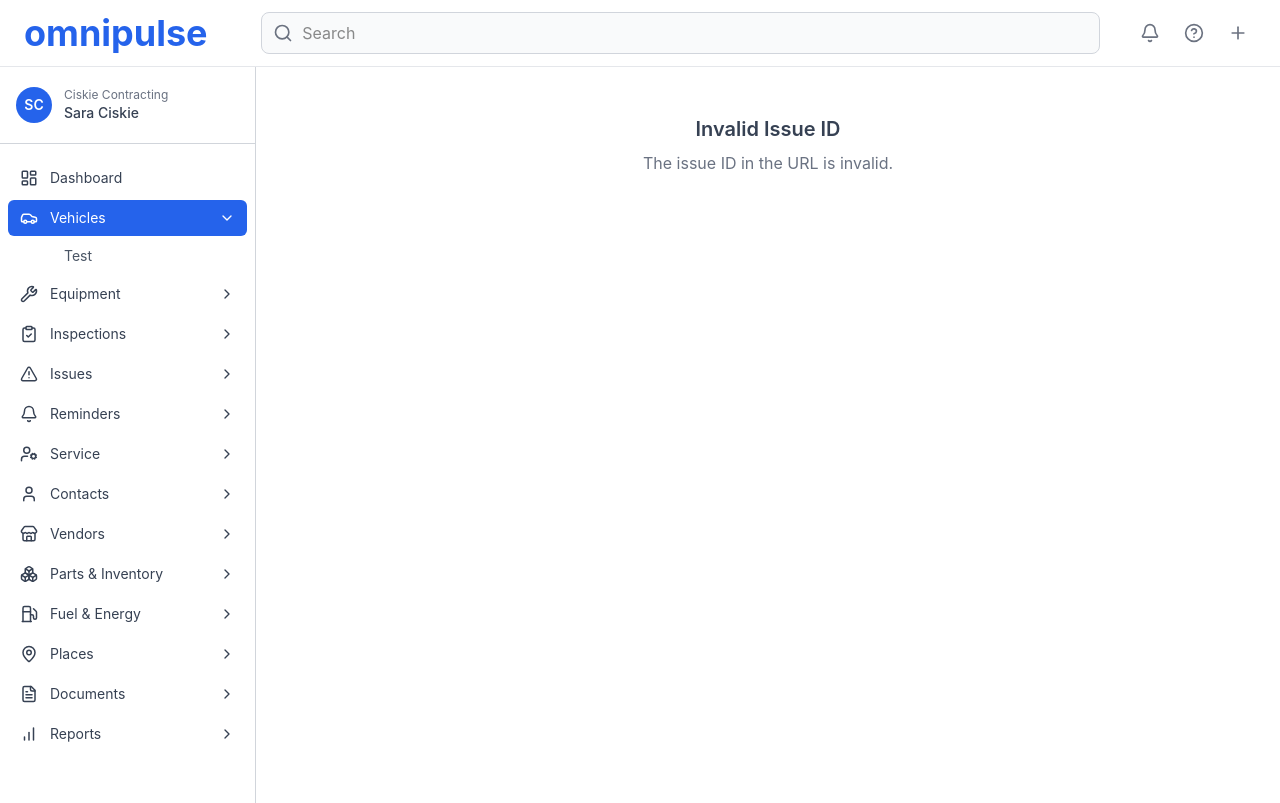
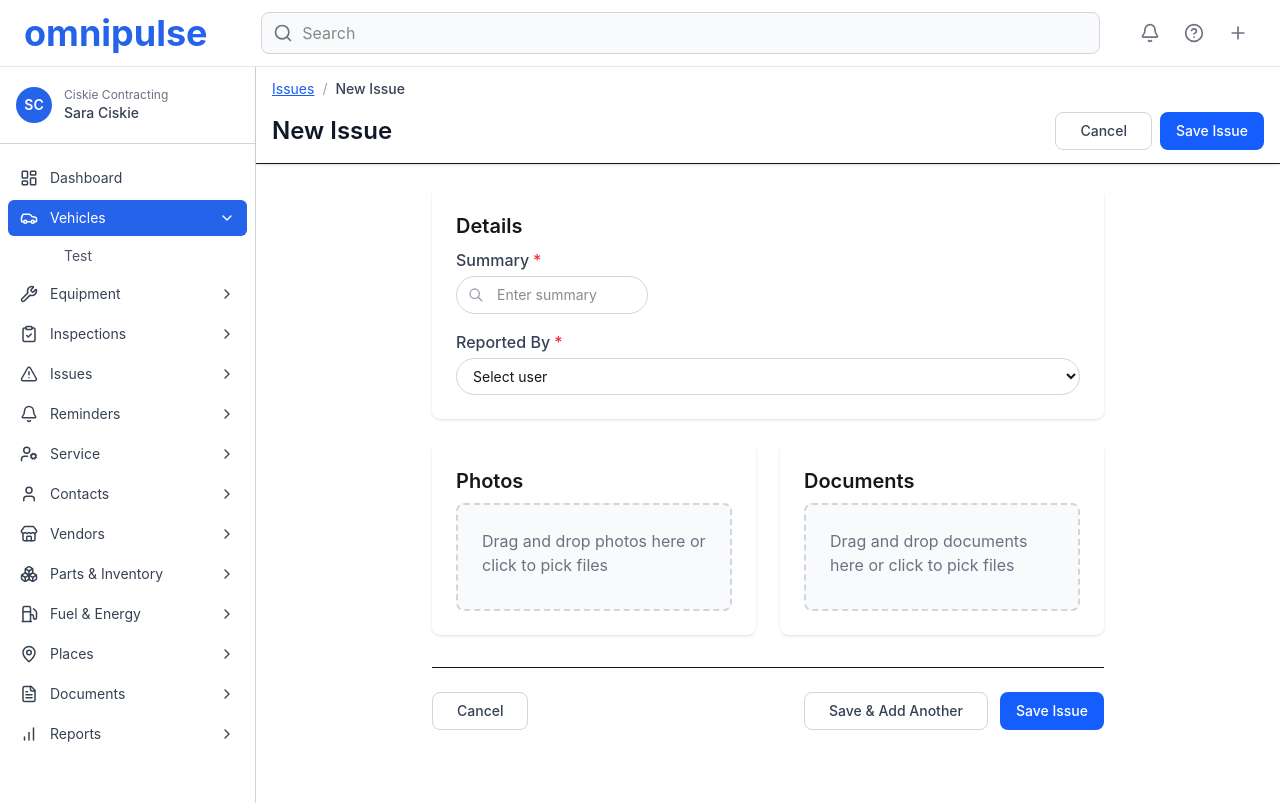
Before and after one commit to willjosh/omnipulse, a Next.js app in the folder client/: page /issues/new in a window 1280 px wide. Built offline with nearby package versions, Linux system fonts and the light colour scheme.

Commit message:
W18ADATE-242 feat: add new issue creation page

```diff
--- /dev/null
+++ b/client/src/app/issues/new/page.tsx
@@ -0,0 +1,184 @@
+// NOTE: Most create-issue functionality and fields are commented out for user story separation.
+// Only Title and ReportedByUserID are active. Uncomment other fields and logic in the relevant user story branch.
+
+"use client";
+import React, { useState } from "react";
+import { useRouter } from "next/navigation";
+import IssueHeader from "../../_features/issue/components/IssueHeader";
+import IssueDetailsForm from "../../_features/issue/components/IssueDetailsForm";
+import FormContainer from "../../_features/shared/form/FormContainer";
+import SecondaryButton from "../../_features/shared/button/SecondaryButton";
+import PrimaryButton from "../../_features/shared/button/PrimaryButton";
+// import { useCreateIssue } from "../../_hooks/issue/useIssues";
+
+export default function CreateIssueHeaderOnly() {
+  const router = useRouter();
+
+  // Form state
+  const [form, setForm] = useState({
+    // VehicleID: "", // Relating an issue to a vehicle (commented out for separate user story)
+    // PriorityLevel: "", // Setting a priority level (commented out for separate user story)
+    // ReportedDate: "", // System auto-generates timestamp (commented out for separate user story)
+    Title: "",
+    // Description: "", // Updating a detailed and formatted description (commented out for separate user story)
+    // Category: "", // Selecting an issue category (commented out for separate user story)
+    // Status: "", // Selecting a status category (commented out for separate user story)
+    ReportedByUserID: "",
+  });
+  const [errors, setErrors] = useState<{ [key: string]: string }>({});
+  const [resetKey, setResetKey] = useState(0); // for resetting form
+
+  // Create issue mutation
+  // const { mutate: createIssue, isPending } = useCreateIssue();
+
+  // Validation
+  const validate = () => {
+    const newErrors: { [key: string]: string } = {};
+    // if (!form.VehicleID) newErrors.VehicleID = "Vehicle is required"; // Relating an issue to a vehicle
+    // if (!form.PriorityLevel) newErrors.PriorityLevel = "Priority is required"; // Setting a priority level
+    // if (!form.ReportedDate) newErrors.ReportedDate = "Reported date is required"; // System auto-generates timestamp
+    if (!form.Title) newErrors.Title = "Summary is required";
+    // if (!form.Category) newErrors.Category = "Category is required"; // Selecting an issue category
+    // if (!form.Status) newErrors.Status = "Status is required"; // Selecting a status category
+    if (!form.ReportedByUserID)
+      newErrors.ReportedByUserID = "Reported By is required";
+    setErrors(newErrors);
+    return Object.keys(newErrors).length === 0;
+  };
+
+  // Controlled field change
+  const handleFormChange = (field: string, value: string) => {
+    setForm(f => ({ ...f, [field]: value }));
+    setErrors(e => ({ ...e, [field]: "" }));
+  };
+
+  // Convert form state to CreateIssueCommand
+  const toCreateIssueCommand = () => ({
+    // VehicleID: Number(form.VehicleID), // Relating an issue to a vehicle
+    Title: form.Title,
+    // Description: form.Description, // Updating a detailed and formatted description
+    // PriorityLevel: Number(form.PriorityLevel), // Setting a priority level
+    // Category: Number(form.Category), // Selecting an issue category
+    // Status: Number(form.Status), // Selecting a status category
+    ReportedByUserID: form.ReportedByUserID,
+    // ReportedDate: form.ReportedDate, // System auto-generates timestamp
+  });
+
+  // Save Issue handler
+  // const handleSave = () => {
+  //   if (!validate()) return;
+  //   createIssue(toCreateIssueCommand(), {
+  //     onSuccess: () => {
+  //       router.push("/issues");
+  //     },
+  //   });
+  // };
+
+  // Save & Add Another handler
+  // const handleSaveAndAddAnother = () => {
+  //   if (!validate()) return;
+  //   createIssue(toCreateIssueCommand(), {
+  //     onSuccess: () => {
+  //       setForm({
+  //         // VehicleID: "", // Relating an issue to a vehicle
+  //         // PriorityLevel: "", // Setting a priority level
+  //         // ReportedDate: "", // System auto-generates timestamp
+  //         Title: "",
+  //         // Description: "", // Updating a detailed and formatted description
+  //         // Category: "", // Selecting an issue category
+  //         // Status: "", // Selecting a status category
+  //         ReportedByUserID: "",
+  //       });
+  //       setResetKey(k => k + 1);
+  //     },
+  //   });
+  // };
+
+  const breadcrumbs = [
+    { label: "Issues", href: "/issues" },
+    { label: "New Issue" },
+  ];
+
+  return (
+    <div>
+      <IssueHeader
+        title="New Issue"
+        breadcrumbs={breadcrumbs}
+        onCancel={() => router.back()}
+        // onSave={handleSave}
+      />
+      <IssueDetailsForm
+        key={resetKey}
+        value={form}
+        errors={errors}
+        onChange={handleFormChange}
+        // disabled={isPending}
+      />
+      {/* Photos & Documents Row */}
+      <div className="max-w-2xl mx-auto w-full mt-6 flex gap-6">
+        {/* Photos Section */}
+        <FormContainer title="Photos" className="flex-1">
+          <div className="flex flex-col items-center justify-center border-2 border-dashed border-gray-300 rounded-lg p-6 bg-gray-50 text-gray-500 cursor-pointer hover:bg-gray-100 transition">
+            <input
+              type="file"
+              accept="image/*"
+              multiple
+              className="hidden"
+              id="photos-upload"
+            />
+            <label
+              htmlFor="photos-upload"
+              className="w-full h-full flex flex-col items-center cursor-pointer"
+            >
+              <span className="mb-2">
+                Drag and drop photos here or click to pick files
+              </span>
+            </label>
+          </div>
+        </FormContainer>
+        {/* Documents Section */}
+        <FormContainer title="Documents" className="flex-1">
+          <div className="flex flex-col items-center justify-center border-2 border-dashed border-gray-300 rounded-lg p-6 bg-gray-50 text-gray-500 cursor-pointer hover:bg-gray-100 transition">
+            <input
+              type="file"
+              multiple
+              className="hidden"
+              id="documents-upload"
+            />
+            <label
+              htmlFor="documents-upload"
+              className="w-full h-full flex flex-col items-center cursor-pointer"
+            >
+              <span className="mb-2">
+                Drag and drop documents here or click to pick files
+              </span>
+            </label>
+          </div>
+        </FormContainer>
+      </div>
+      {/* Footer Actions */}
+      <div className="max-w-2xl mx-auto w-full mt-8 mb-12">
+        <hr className="mb-6" />
+        <div className="flex justify-between items-center">
+          <SecondaryButton
+            onClick={() => router.back()} /* disabled={isPending} */
+          >
+            Cancel
+          </SecondaryButton>
+          <div className="flex gap-3">
+            <SecondaryButton /* onClick={handleSaveAndAddAnother} disabled={isPending} */
+            >
+              {/* {isPending ? "Saving..." : "Save & Add Another"} */}
+              Save & Add Another
+            </SecondaryButton>
+            <PrimaryButton /* onClick={handleSave} disabled={isPending} */>
+              {/* {isPending ? "Saving..." : "Save Issue"} */}
+              Save Issue
+            </PrimaryButton>
+          </div>
+        </div>
+      </div>
+      {/* Page content goes here */}
+    </div>
+  );
+}
```
